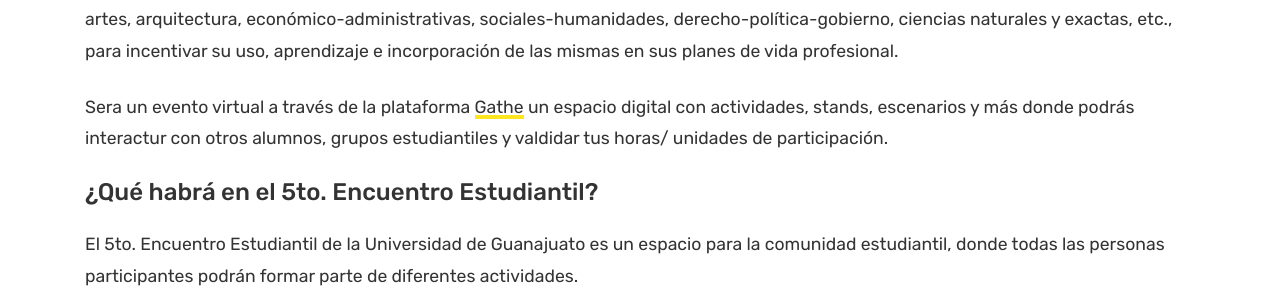
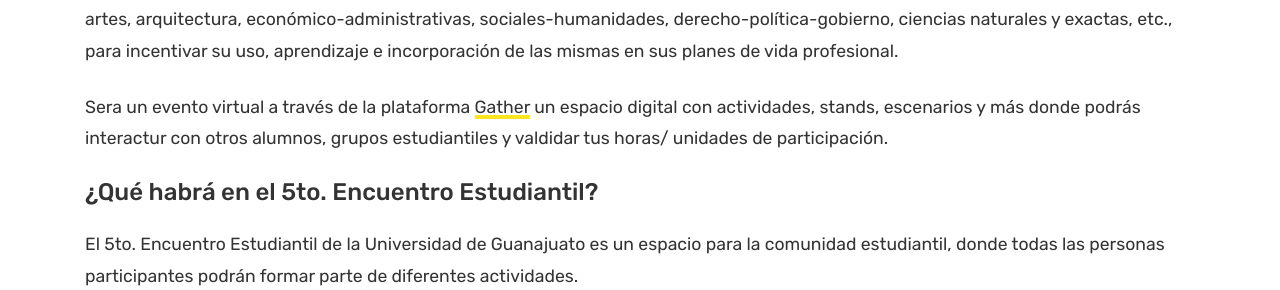
Before and after one commit to desarrolloestudiantil-ug/5to-encuentro, a Jekyll site: the page built from acerca-de.md, in a window 1280 px wide and 900 px high. Shown: the part 367-657 px from the top of the window. Built offline with Jekyll 4.4.1, drawn with Linux system fonts in a browser that asks for light colours.

Commit message:
minor fix

```diff
--- a/acerca-de.md
+++ b/acerca-de.md
@@ -7,7 +7,7 @@
 
 Este año, el 5to. Encuentro Estudiantil tiene el objetivo de acercar a los estudiantes a algunas de las tecnologías que forman parte de la Industria 4.0 para conocer sus aplicaciones reales y la relación que éstas tienen con diversas áreas del conocimiento como:  diseño-artes, arquitectura, económico-administrativas, sociales-humanidades, derecho-política-gobierno, ciencias naturales y exactas, etc., para incentivar su uso, aprendizaje e incorporación de las mismas en sus planes de vida profesional.
 
-Sera un evento virtual a través de la plataforma [Gathe](www.gather.town) un espacio digital con actividades, stands, escenarios y más donde podrás interactur con otros alumnos, grupos estudiantiles y valdidar tus horas/ unidades de participación.
+Sera un evento virtual a través de la plataforma <a href="https://www.gather.town" target="_blank">Gather</a> un espacio digital con actividades, stands, escenarios y más donde podrás interactur con otros alumnos, grupos estudiantiles y valdidar tus horas/ unidades de participación.
 
 
 #### ¿Qué habrá en el 5to. Encuentro Estudiantil?
```
